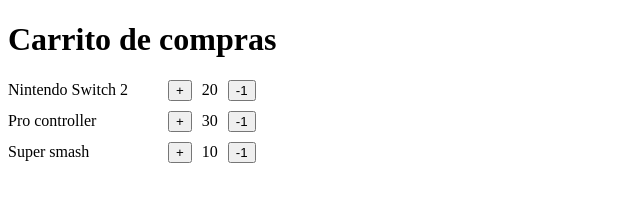
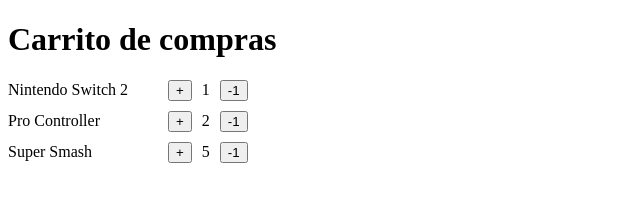
Before and after one commit to Angel02J/Curso-DevTalles-React-TypeScript, a React (Vite) app in the folder 02-first-steps/: page / in a window 1280 px wide. Shown: the top 211 px of the page, without its empty margins (0-640 px from the left). Built offline with nearby package versions, Linux system fonts and the light colour scheme.

Commit message:
Mostrar listados de elementos

```diff
--- a/02-first-steps/src/FirstStepsApp.tsx
+++ b/02-first-steps/src/FirstStepsApp.tsx
@@ -1,13 +1,29 @@
 import ItemCounter from "./ItemCounter";
+
+interface ItemInCart {
+    productName: string;
+    quantity: number;
+}
+
+const itemsInCart: ItemInCart[] = [
+    { productName: 'Nintendo Switch 2', quantity: 1 },
+    { productName: 'Pro Controller', quantity: 2 },
+    { productName: 'Super Smash', quantity: 5 }
+];
 
 export function FirtsStepsApp() {
     return (
         <>
             <h1>Carrito de compras</h1>
 
-            <ItemCounter name="Nintendo Switch 2" quantity={20} />
+            {/* <ItemCounter name="Nintendo Switch 2" quantity={20} />
             <ItemCounter name="Pro controller" quantity={30} />
-            <ItemCounter name="Super smash" quantity={10} />
+            <ItemCounter name="Super smash" quantity={10} /> */}
+            {
+                itemsInCart.map((item) => (
+                    <ItemCounter key={item.productName} name={item.productName} quantity={item.quantity} />
+                ))
+            }
         </>
     )
 }
```
